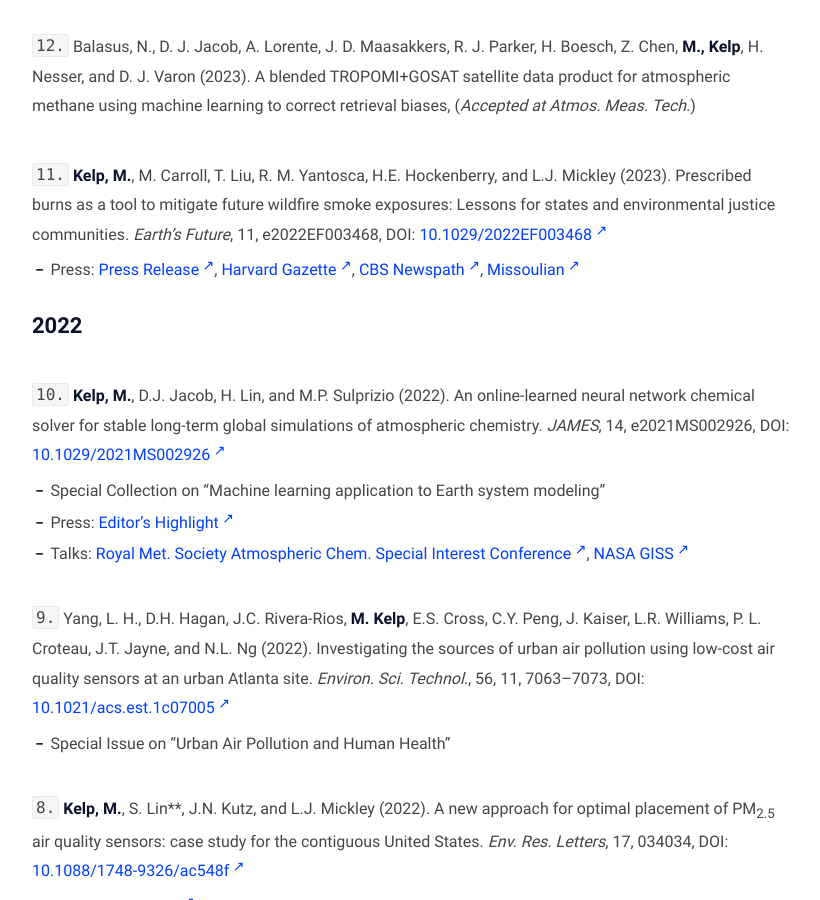
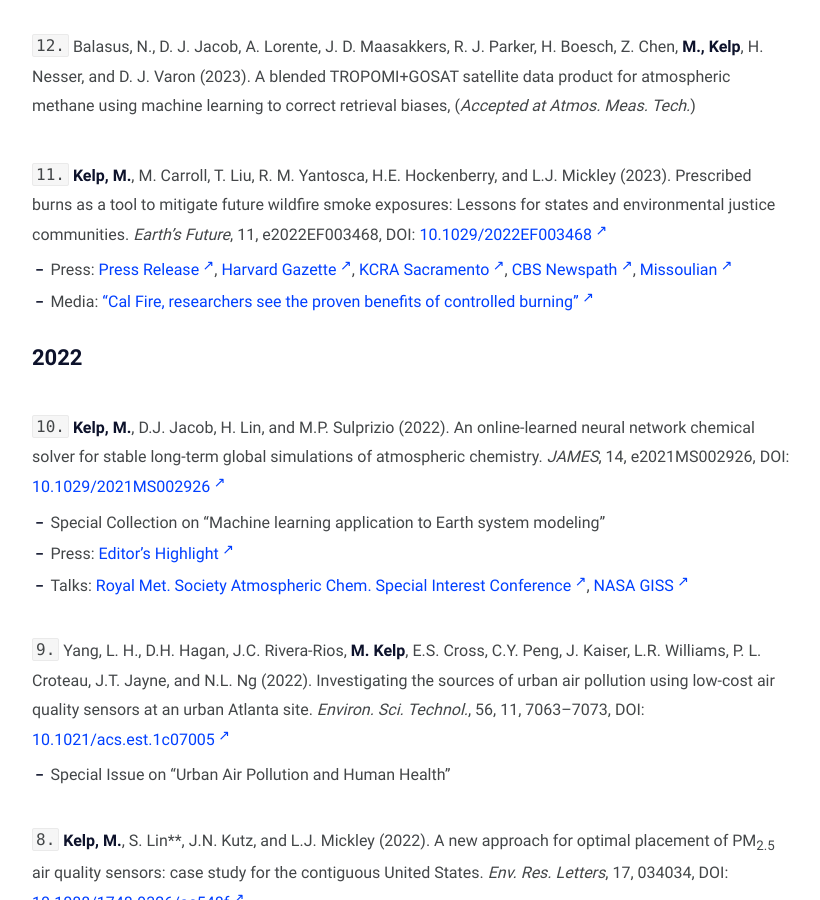
Before and after one commit to mkelp/mkelp.github.io, a Jekyll site: the page built from publications.md, in a window 1280 px wide and 900 px high, scrolled down 720 px. Shown: the whole window, without its empty margins (228-1048 px from the left). Built offline with Jekyll 4.4.1, drawn with Linux system fonts in a browser that asks for light colours.

Commit message:
August15d

```diff
--- a/publications.md
+++ b/publications.md
@@ -30,7 +30,8 @@
 
 <br />
 `11.` **Kelp, M.**, M. Carroll, T. Liu, R. M. Yantosca, H.E. Hockenberry, and L.J. Mickley (2023). Prescribed burns as a tool to mitigate future wildfire smoke exposures: Lessons for states and environmental justice communities. *Earth's Future*, 11, e2022EF003468, DOI: [10.1029/2022EF003468](https://agupubs.onlinelibrary.wiley.com/doi/10.1029/2022EF003468){:target="_blank"} <br />
-* Press: [Press Release](https://seas.harvard.edu/news/2023/06/how-prescribed-burns-could-limit-megafires-california-oregon-and-washington?utm_content=buffer31c4b&utm_medium=social&utm_source=twitter.com&utm_campaign=Buffer%7D%7BPress){:target="_blank"}, [Harvard Gazette](https://news.harvard.edu/gazette/story/2023/06/how-prescribed-burns-could-limit-megafires-in-u-s-west/?utm_source=SilverpopMailing&utm_medium=email&utm_campaign=Daily%20Gazette%2020230615%20(1)%7D%7BHarvard){:target="_blank"}, [CBS Newspath](http://www.newson6.com/story/64b03b31b48d07072d5e2e82/how-to-prevent-wildfire-smoke-scientists-say-more-fires-may-be-the-answer%7D%7BCBS){:target="_blank"}, [Missoulian](https://missoulian.com/news/local/more-fire-could-help-pacific-states/article_6d25a198-0f9d-11ee-a933-3f7779387b91.html%7d%7bmissoulian){:target="_blank"}
+* Press: [Press Release](https://seas.harvard.edu/news/2023/06/how-prescribed-burns-could-limit-megafires-california-oregon-and-washington?utm_content=buffer31c4b&utm_medium=social&utm_source=twitter.com&utm_campaign=Buffer%7D%7BPress){:target="_blank"}, [Harvard Gazette](https://news.harvard.edu/gazette/story/2023/06/how-prescribed-burns-could-limit-megafires-in-u-s-west/?utm_source=SilverpopMailing&utm_medium=email&utm_campaign=Daily%20Gazette%2020230615%20(1)%7D%7BHarvard){:target="_blank"}, [KCRA Sacramento](https://www.kcra.com/article/cal-fire-researchers-see-the-proven-benefits-of-controlled-burning/44832195){:target="_blank"}, [CBS Newspath](http://www.newson6.com/story/64b03b31b48d07072d5e2e82/how-to-prevent-wildfire-smoke-scientists-say-more-fires-may-be-the-answer%7D%7BCBS){:target="_blank"}, [Missoulian](https://missoulian.com/news/local/more-fire-could-help-pacific-states/article_6d25a198-0f9d-11ee-a933-3f7779387b91.html%7d%7bmissoulian){:target="_blank"}
+* Media: ["Cal Fire, researchers see the proven benefits of controlled burning"](https://www.youtube.com/watch?v=1TgKEtyJghU&ab_channel=KCRA3){:target="_blank"}
 
 
 ## **2022**
```
